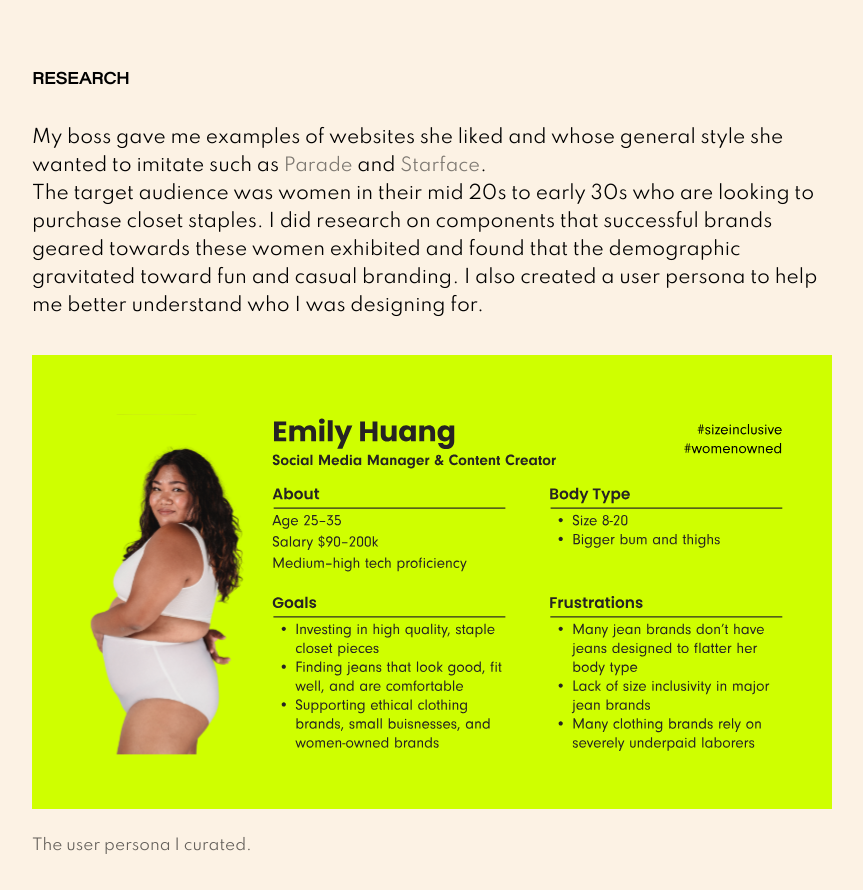
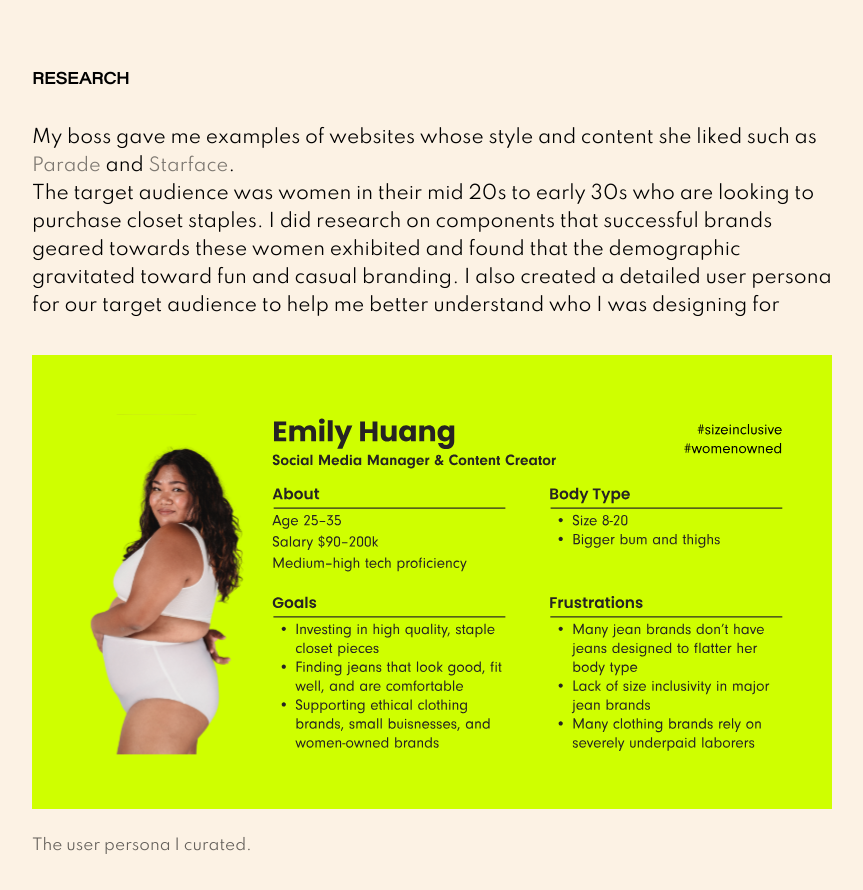
Before and after one commit to kellyyan/portfolio, a React (Create React App) app: page /fid in a window 1280 px wide. Shown: the part 1980-2870 px from the top of the page, without its empty margins (208-1071 px from the left). Built offline with nearby package versions, Linux system fonts and the light colour scheme.

Commit message:
minor case study text updates

```diff
--- a/src/pages/CaseStudy1.js
+++ b/src/pages/CaseStudy1.js
@@ -135,7 +135,7 @@ function CaseStudy1() {
                         <h3 className='h3'>TAKEAWAYS</h3>
                         <div className='text-image-container'>
                             <p>
-                                This was a major project in which I was able to design and develope a site from scratch. It was an incredibly rewarding experience to be able to build a project from the initial brainstorming mood boards to a deploying a web application.
+                                This was a major project in which I was able to design and develope a site from scratch. It was an incredibly rewarding experience to be able to build a project from the initial brainstorming stages to a deploying fully functional a web application.
                             </p>
                             <img className='world' src={world} alt=''></img>
                         </div>
--- a/src/pages/CaseStudy2.js
+++ b/src/pages/CaseStudy2.js
@@ -53,9 +53,9 @@ function CaseStudy1() {
                     </div>
                     <div className='section'>
                         <h3 className='h3'>RESEARCH</h3>
-                        <p>My boss gave me examples of websites she liked and whose general style she wanted to imitate such as <a className='a' href='https://yourparade.com' target='_blank' rel="noopener noreferrer">Parade</a> and <a className='a' href='https://starface.world/' target='_blank' rel="noopener noreferrer">Starface</a>.
+                        <p>My boss gave me examples of websites whose style and content she liked such as <a className='a' href='https://yourparade.com' target='_blank' rel="noopener noreferrer">Parade</a> and <a className='a' href='https://starface.world/' target='_blank' rel="noopener noreferrer">Starface</a>.
                         <br />
-                        The target audience was women in their mid 20s to early 30s who are looking to purchase closet staples. I did research on components that successful brands geared towards these women exhibited and found that the demographic gravitated toward fun and casual branding. I also created a user persona to help me better understand who I was designing for.
+                        The target audience was women in their mid 20s to early 30s who are looking to purchase closet staples. I did research on components that successful brands geared towards these women exhibited and found that the demographic gravitated toward fun and casual branding. I also created a detailed user persona for our target audience to help me better understand who I was designing for
                         <br />
                         </p>
                         <div className='image-with-caption'>
```
